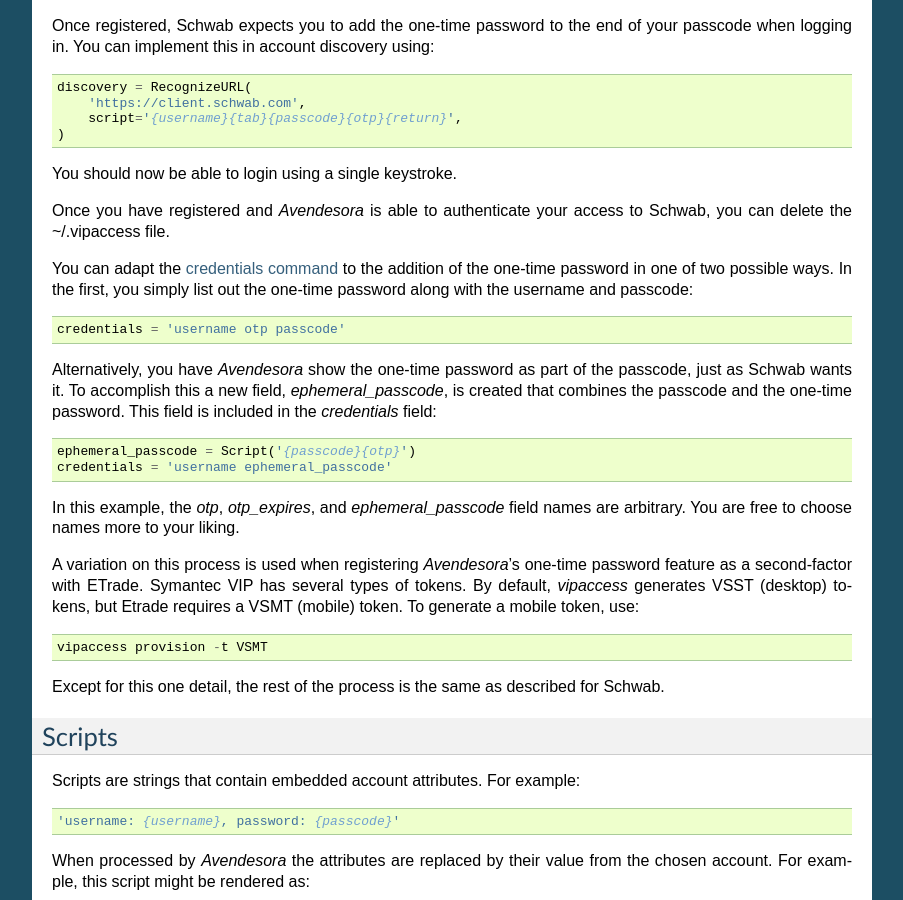
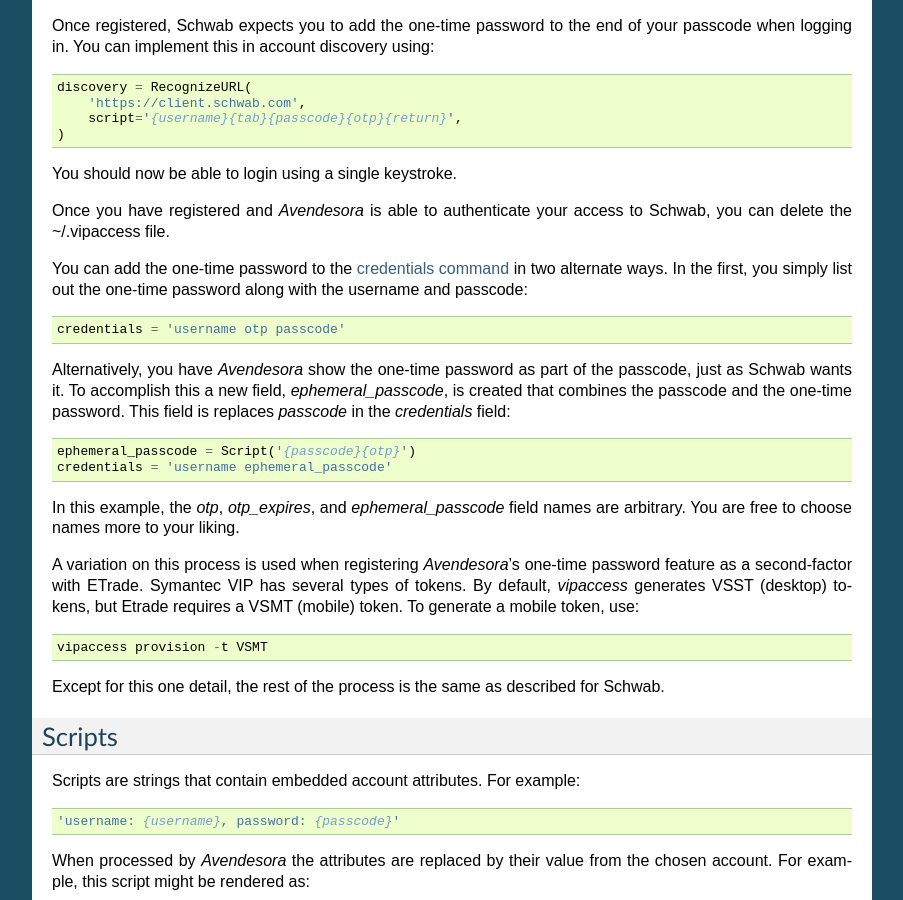
Before and after one commit to KenKundert/avendesora, a Sphinx documentation site: the page built from doc/advanced.rst, in a window 1280 px wide and 900 px high, scrolled down 11407 px. Shown: the whole window, without its empty margins (198-1101 px from the left). Built offline with Sphinx 7.4.7, drawn with Linux system fonts in a browser that asks for light colours.

Commit message:
Tweak the wording the OTP example.

```diff
--- a/doc/advanced.rst
+++ b/doc/advanced.rst
@@ -849,16 +849,16 @@ You should now be able to login using a single keystroke.
 Once you have registered and *Avendesora* is able to authenticate your access to
 Schwab, you can delete the ~/.vipaccess file.
 
-You can adapt the :ref:`credentials command <credentials command>` to the
-addition of the one-time password in one of two possible ways. In the first, you
-simply list out the one-time password along with the username and passcode::
+You can add the one-time password to the :ref:`credentials command <credentials
+command>` in two alternate ways.  In the first, you simply list out the one-time
+password along with the username and passcode::
 
     credentials = 'username otp passcode'
 
 Alternatively, you have *Avendesora* show the one-time password as part of the
 passcode, just as Schwab wants it. To accomplish this a new field,
 *ephemeral_passcode*, is created that combines the passcode and the one-time
-password. This field is included in the *credentials* field::
+password. This field is replaces *passcode* in the *credentials* field::
 
     ephemeral_passcode = Script('{passcode}{otp}')
     credentials = 'username ephemeral_passcode'
```
